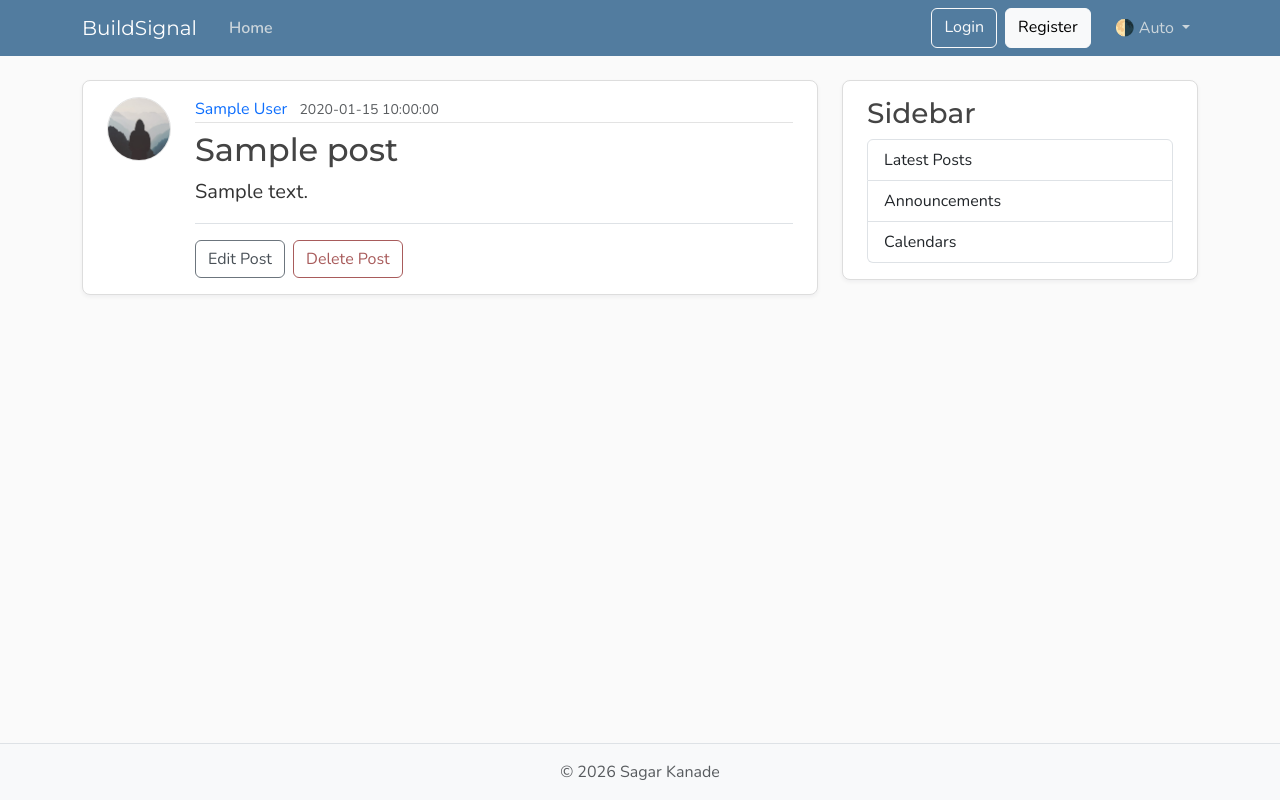
After one commit to sagark721/BuildSignals, a FastAPI app: template templates/post.html in a window 1280 px wide. The commit adds this page. Run offline with FastAPI, Linux system fonts and the light colour scheme; the template is opened without the code that fills it: most values are stand-ins (such as "Sample title", 1, 10 or a date in 2020).

Commit message:
Add individual post pages and lookup API

```diff
--- a/main.py
+++ b/main.py
@@ -1,4 +1,4 @@
-from fastapi import FastAPI, Request
+from fastapi import FastAPI, Request, HTTPException, status
 from fastapi.staticfiles import StaticFiles
 from fastapi.templating import Jinja2Templates
 
@@ -35,6 +35,25 @@ posts:list[dict] =[
 def home(request:Request):
     return templates.TemplateResponse(request,"home.html",{"posts":posts,"title":"Home"},)
 
+
+
+@app.get("/posts/{post_id}",include_in_schema=False)
+def post_page(request:Request, post_id:int):
+    for post in posts:
+        if post.get("id")==post_id:
+            return  templates.TemplateResponse(request,"post.html",{"post":post})
+    raise HTTPException(status_code= status.HTTP_404_NOT_FOUND,detail="Post not found")
+
+
+
 @app.get("/api/posts")
 def get_posts():
     return posts
+
+@app.get("/api/post/{post_id}")
+def get_post(post_id:int):
+    for post in posts:
+        post_id1=post.get("id")
+        if post_id==post_id1:
+            return post
+    raise  HTTPException(status_code=status.HTTP_404_NOT_FOUND,detail="Post Not Found")
--- a/templates/home.html
+++ b/templates/home.html
@@ -15,7 +15,7 @@
             <small class="text-body-secondary">{{ post.date_posted }}</small>
           </div>
           <h2>
-            <a class="article-title" href="#">{{ post.title }}</a>
+            <a class="article-title" href="{{url_for('post_page',post_id=post.id)}}">{{ post.title }}</a>
           </h2>
           <p class="article-content">{{ post.content }}</p>
         </div>
--- /dev/null
+++ b/templates/post.html
@@ -0,0 +1,60 @@
+{% extends "layout.html" %}
+{% block content %}
+  <article class="content-section py-3 px-4 mb-4">
+    <div class="d-flex align-items-start gap-4">
+      <img class="rounded-circle article-img flex-shrink-0"
+           src="{{ url_for('static', path='profile_pics/default.jpg') }}"
+           alt="{{ post.author }}'s profile picture"
+           width="64"
+           height="64"
+           loading="lazy">
+      <div class="flex-grow-1">
+        <div class="article-metadata mb-2">
+          <a class="me-2" href="#">{{ post.author }}</a>
+          <small class="text-body-secondary">{{ post.date_posted }}</small>
+        </div>
+        <h2 class="article-title">{{ post.title }}</h2>
+        <p class="article-content">{{ post.content }}</p>
+        <!-- Only show edit/delete options if the user is the author -->
+        <!-- TODO: Add user authentication and authorization -->
+        <div class="post-actions mt-3 pt-3 border-top">
+          <a class="btn btn-outline-secondary me-1" href="#">Edit Post</a>
+          <button type="button"
+                  class="btn btn-outline-danger"
+                  data-bs-toggle="modal"
+                  data-bs-target="#deleteModal">Delete Post</button>
+        </div>
+        <!-- TODO: Add user authentication and authorization -->
+      </div>
+    </div>
+  </article>
+
+  <!-- Delete Confirmation Modal -->
+  <div class="modal fade"
+       id="deleteModal"
+       tabindex="-1"
+       aria-labelledby="deleteModalLabel"
+       aria-hidden="true">
+    <div class="modal-dialog">
+      <div class="modal-content">
+        <div class="modal-header">
+          <h5 class="modal-title" id="deleteModalLabel">Delete Post?</h5>
+          <button type="button"
+                  class="btn-close"
+                  data-bs-dismiss="modal"
+                  aria-label="Close"></button>
+        </div>
+        <!-- TODO: <form action="#" method="post"> -->
+        <form action="#">
+          <div class="modal-body">Are you sure you want to delete this post? This action cannot be undone.</div>
+          <div class="modal-footer">
+            <button type="button"
+                    class="btn btn-outline-secondary"
+                    data-bs-dismiss="modal">Cancel</button>
+            <button type="submit" class="btn btn-outline-danger">Delete</button>
+          </div>
+        </form>
+      </div>
+    </div>
+  </div>
+{% endblock content %}
```
Also changed, not shown: README.md.
